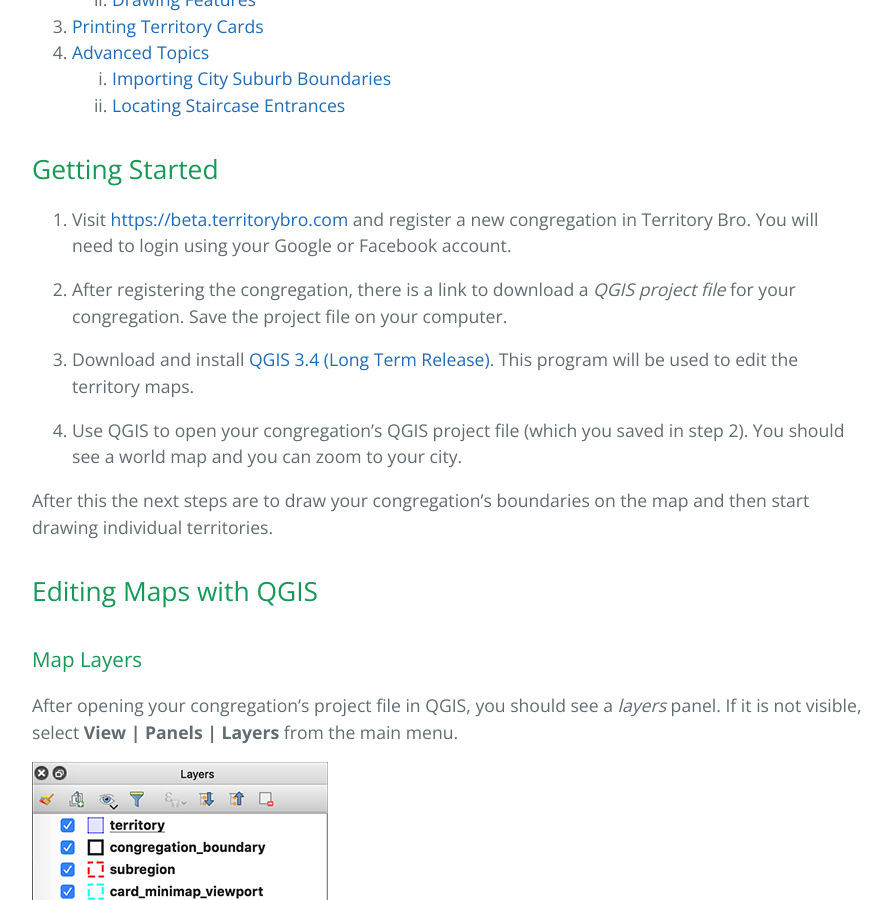
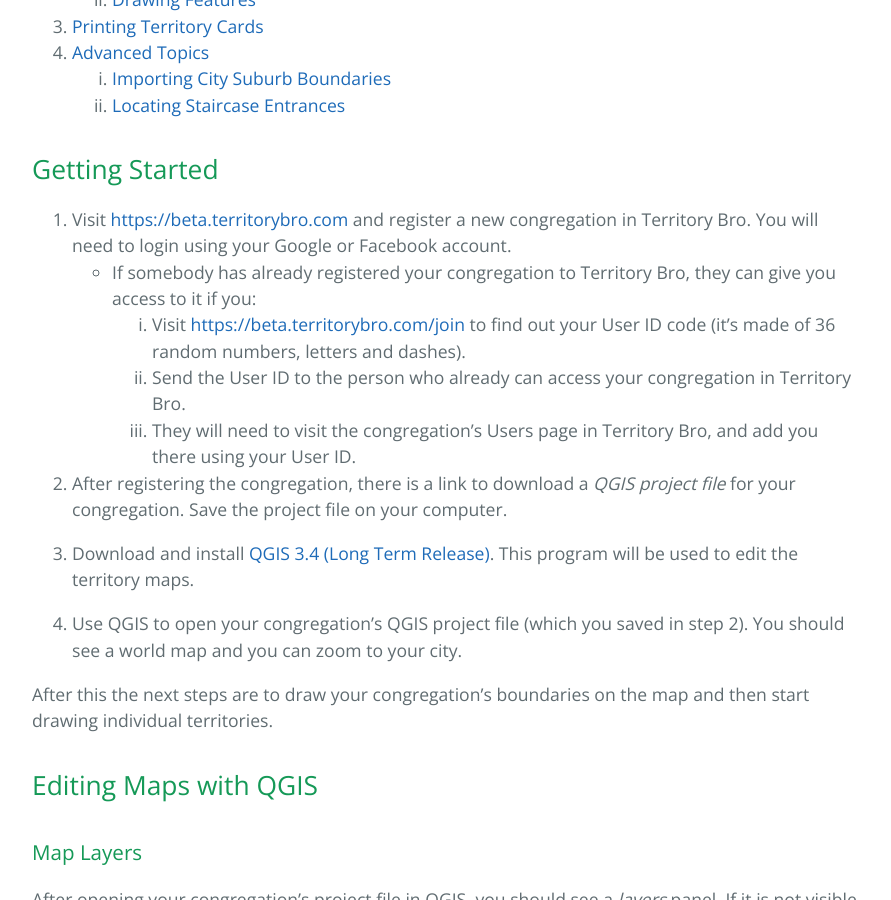
Before and after one commit to luontola/territory-bro, a Jekyll site: the page built from docs/guide.md, in a window 1280 px wide and 900 px high, scrolled down 648 px. Shown: the whole window, without its empty margins (192-1083 px from the left). Built offline with Jekyll 4.4.1, drawn with Linux system fonts in a browser that asks for light colours.

Commit message:
📝 How to join an existing congregation
Why:
- It was not documented, especially not what to expect from the person
  who already has access

```diff
--- a/docs/guide.md
+++ b/docs/guide.md
@@ -21,6 +21,10 @@
 ## Getting Started
 
 1. Visit <https://beta.territorybro.com> and register a new congregation in Territory Bro. You will need to login using your Google or Facebook account.
+   * If somebody has already registered your congregation to Territory Bro, they can give you access to it if you:
+     1. Visit <https://beta.territorybro.com/join> to find out your User ID code (it's made of 36 random numbers, letters and dashes).
+     2. Send the User ID to the person who already can access your congregation in Territory Bro.
+     3. They will need to visit the congregation's Users page in Territory Bro, and add you there using your User ID.
 
 2. After registering the congregation, there is a link to download a *QGIS project file* for your congregation. Save the project file on your computer.
 
```
